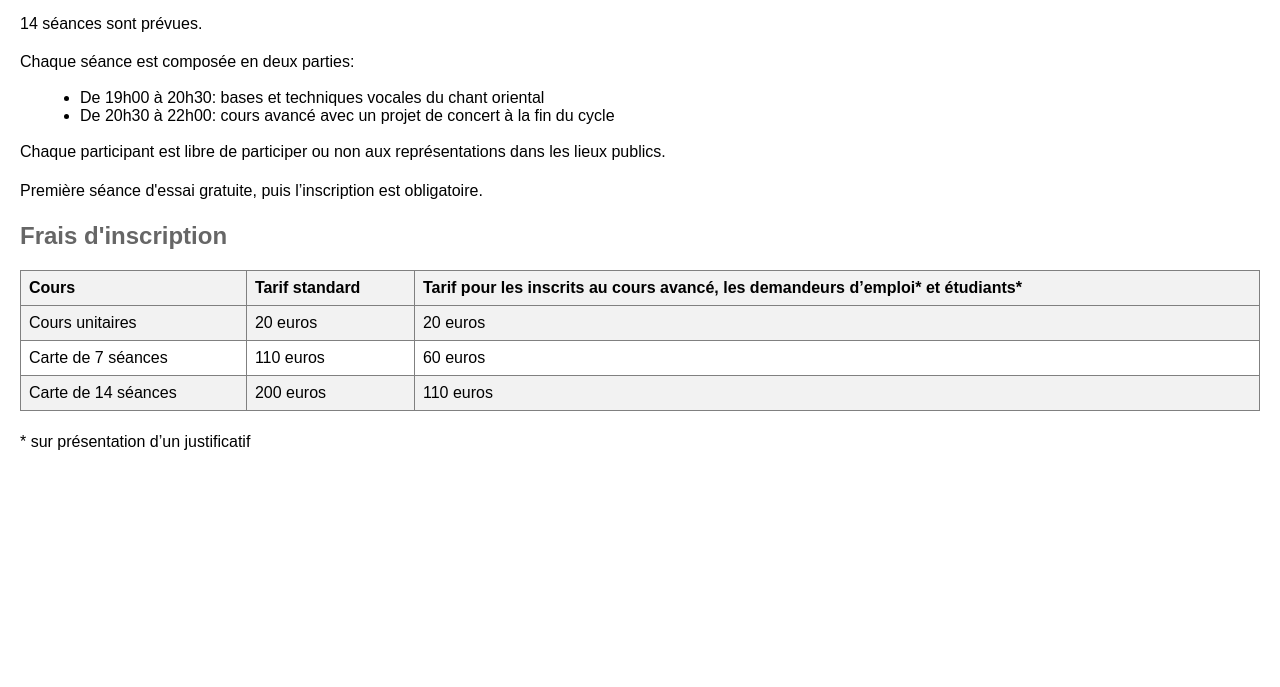
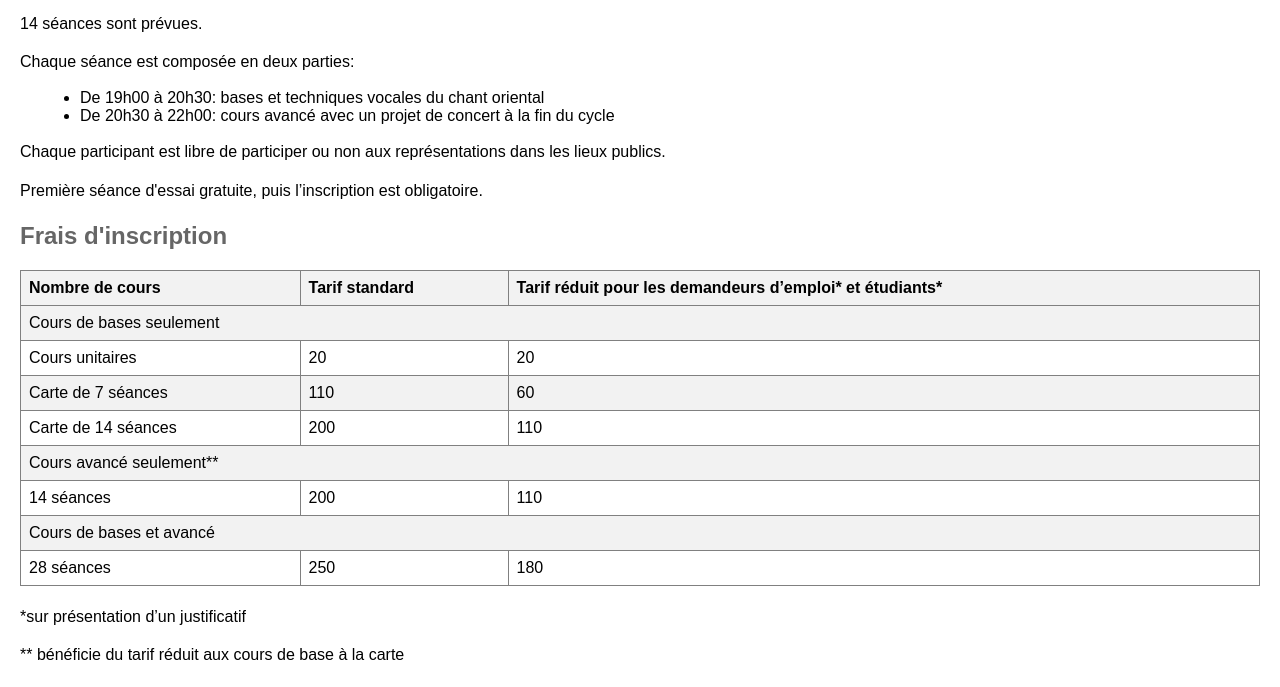
Before and after one commit to tingofurro/tingofurro.github.io, a plain HTML site: page test_alex.html in a window 1280 px wide. Shown: the part 128-815 px from the top of the page. Drawn offline with Linux system fonts and the light colour scheme.

Commit message:
Update test_alex.html

```diff
--- a/test_alex.html
+++ b/test_alex.html
@@ -26,28 +26,47 @@
 
     <table border="1">
         <tr>
-            <th>Cours</th>
+            <th>Nombre de cours</th>
             <th>Tarif standard</th>
-            <th>Tarif pour les inscrits au cours avancé, les demandeurs d’emploi* et étudiants*</th>
+            <th>Tarif réduit pour les demandeurs d’emploi* et étudiants*</th>
+        </tr>
+        <tr>
+            <td colspan="3">Cours de bases seulement</td>
         </tr>
         <tr>
             <td>Cours unitaires</td>
-            <td>20 euros</td>
-            <td>20 euros</td>
+            <td>20</td>
+            <td>20</td>
         </tr>
         <tr>
             <td>Carte de 7 séances</td>
-            <td>110 euros</td>
-            <td>60 euros</td>
+            <td>110</td>
+            <td>60</td>
         </tr>
         <tr>
             <td>Carte de 14 séances</td>
-            <td>200 euros</td>
-            <td>110 euros</td>
+            <td>200</td>
+            <td>110</td>
+        </tr>
+        <tr>
+            <td colspan="3">Cours avancé seulement**</td>
+        </tr>
+        <tr>
+            <td>14 séances</td>
+            <td>200</td>
+            <td>110</td>
+        </tr>
+        <tr>
+            <td colspan="3">Cours de bases et avancé</td>
+        </tr>
+        <tr>
+            <td>28 séances</td>
+            <td>250</td>
+            <td>180</td>
         </tr>
     </table>
-
-    <p>* sur présentation d’un justificatif</p>
+    <p>*sur présentation d’un justificatif</p>
+    <p>** bénéficie du tarif réduit aux cours de base à la carte</p>
 
 </body>
 </html>
```
